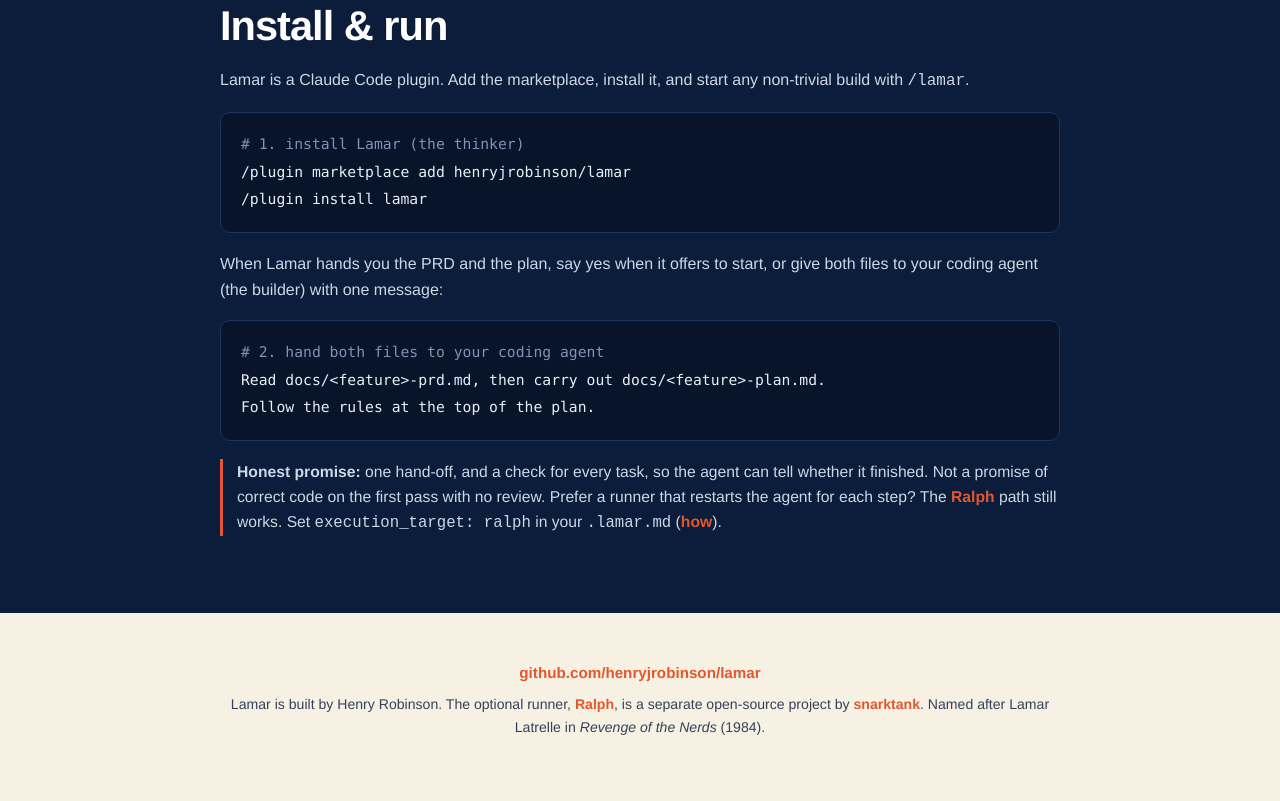
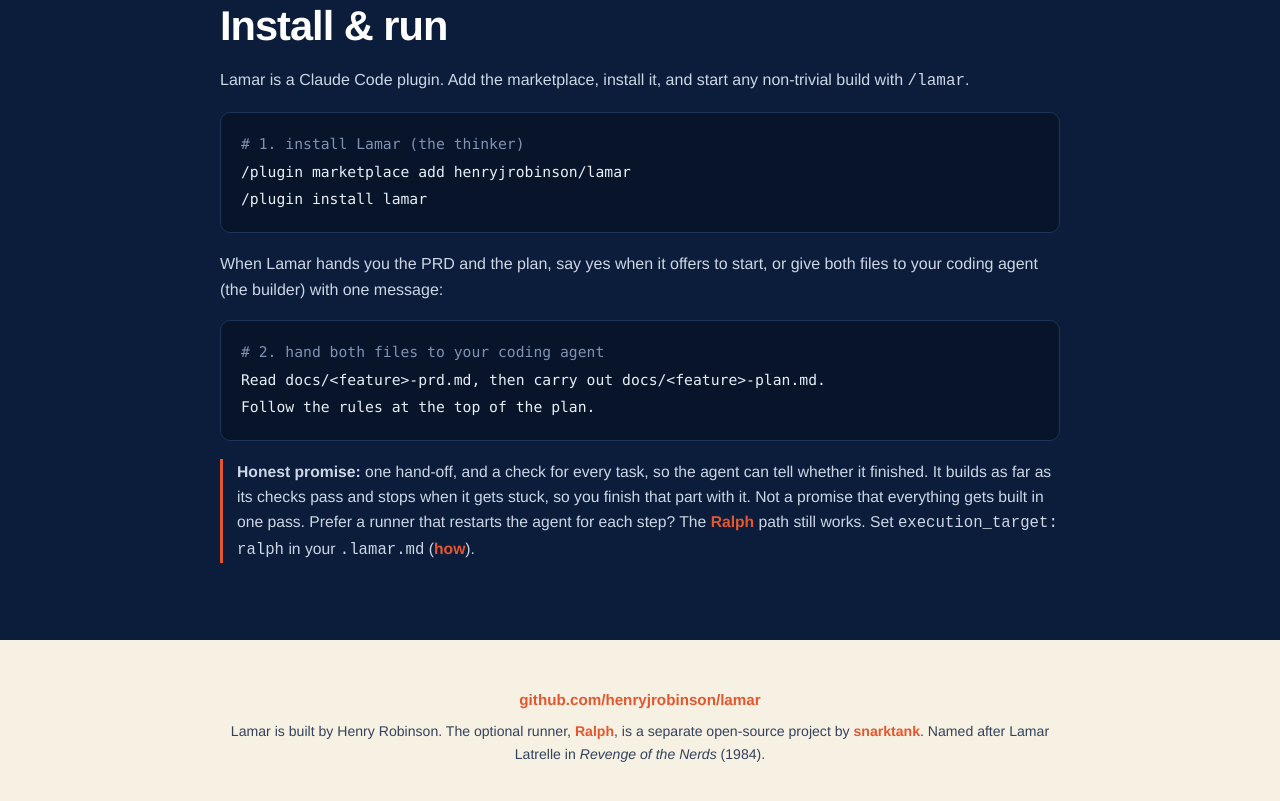
Before and after one commit to henryjrobinson/lamar, a plain HTML site: page index.html in a window 1280 px wide. Shown: the part 3014-3815 px from the top of the page. Drawn offline with Linux system fonts and the light colour scheme.

Commit message:
docs: a stop on a failing check is normal work for the user to finish, not a failed plan

```diff
--- a/index.html
+++ b/index.html
@@ -130,8 +130,9 @@
 Read docs/&lt;feature&gt;-prd.md, then carry out docs/&lt;feature&gt;-plan.md.
 Follow the rules at the top of the plan.</code></pre>
       <p class="cost"><strong>Honest promise:</strong> one hand-off, and a check for every
-        task, so the agent can tell whether it finished. Not a promise of correct code on the
-        first pass with no review. Prefer a runner that restarts the agent for each step? The
+        task, so the agent can tell whether it finished. It builds as far as its checks pass and
+        stops when it gets stuck, so you finish that part with it. Not a promise that
+        everything gets built in one pass. Prefer a runner that restarts the agent for each step? The
         <a href="https://github.com/snarktank/ralph">Ralph</a> path still works. Set
         <code>execution_target: ralph</code> in your <code>.lamar.md</code>
         (<a href="https://github.com/henryjrobinson/lamar#optional-build-with-ralph-instead">how</a>).</p>
```
Also changed, not shown: 2 other files.
